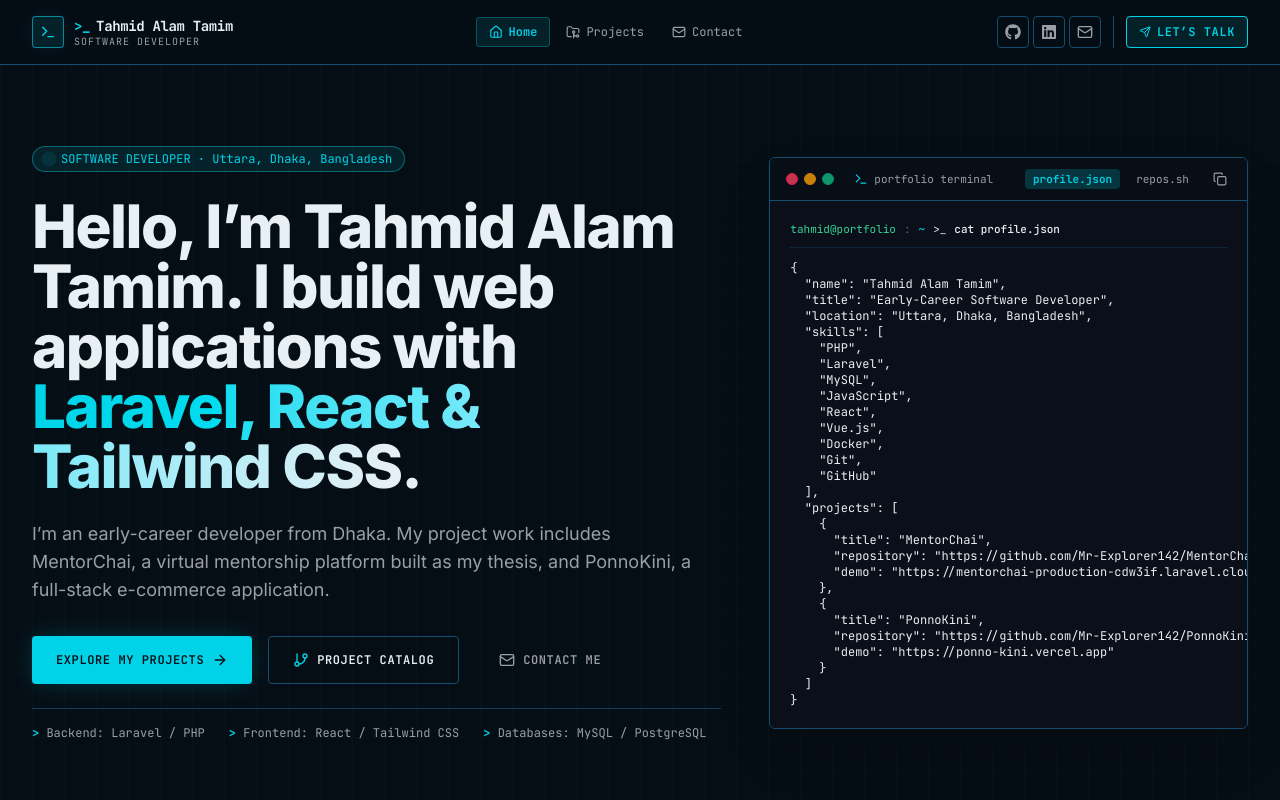
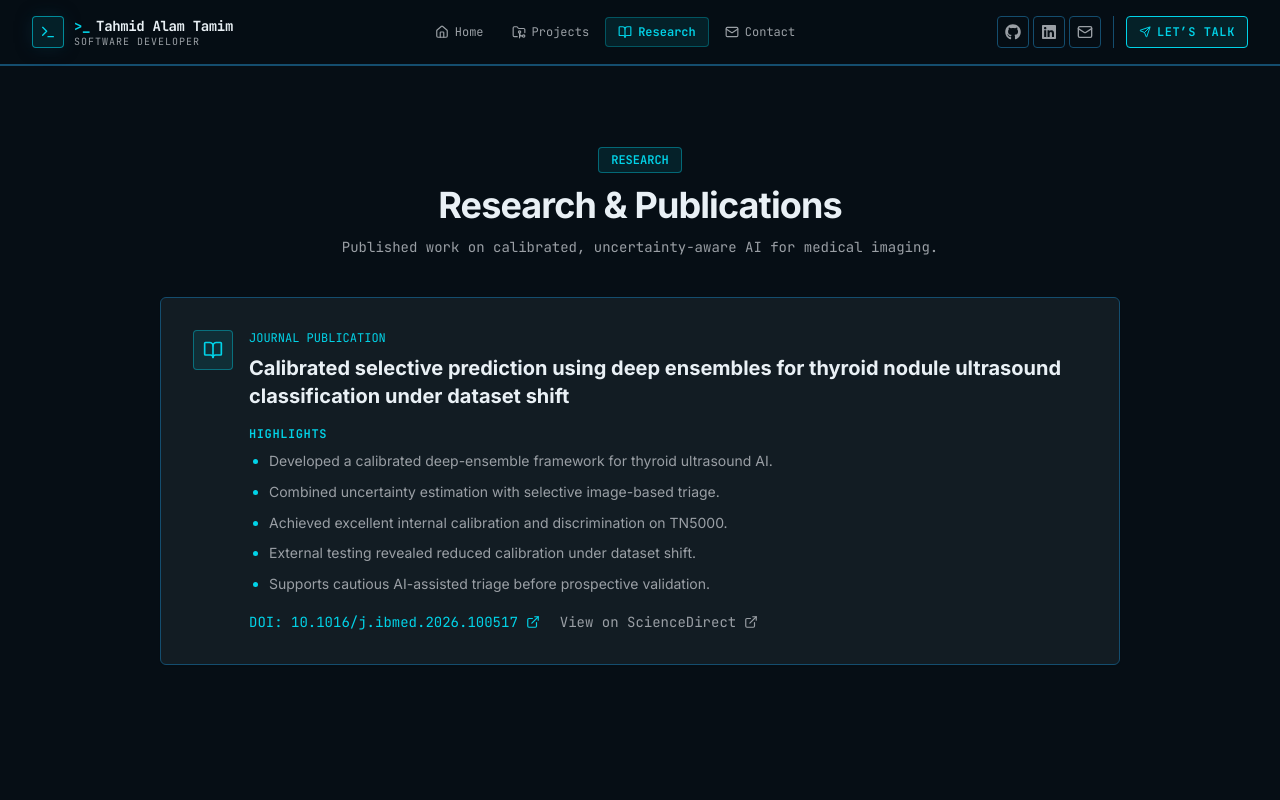
Before and after one commit to Mr-Explorer142/Portfolio-Website, a React (Vite) app: page /research in a window 1280 px wide. Shown: the top 800 px of the page. Built offline with nearby package versions, Linux system fonts and the light colour scheme.

Commit message:
Add Research & Publications section

```diff
--- a/src/App.jsx
+++ b/src/App.jsx
@@ -4,6 +4,7 @@ import { Navbar } from "./components/Navbar";
 import { Footer } from "./components/Footer";
 import { Homepage } from "./pages/Homepage";
 import { Catalog } from "./pages/Catalog";
+import { PublicationSection } from "./components/PublicationSection";
 import { ContactSection } from "./components/ContactSection";
 
 // Helper component to auto-scroll to top when route changes
@@ -42,6 +43,7 @@ export default function App() {
           <Routes>
             <Route path="/" element={<Homepage />} />
             <Route path="/projects" element={<Catalog />} />
+            <Route path="/research" element={<PublicationSection />} />
             <Route path="/contact" element={<ContactSection />} />
             {/* Fallback to homepage */}
             <Route path="*" element={<Homepage />} />
--- a/src/components/Navbar.jsx
+++ b/src/components/Navbar.jsx
@@ -1,14 +1,16 @@
 import React from "react";
 import { Link, useLocation } from "react-router-dom";
-import { FolderGit2, House, Mail, Send, Terminal } from "lucide-react";
+import { BookOpen, FolderGit2, House, Mail, Send, Terminal } from "lucide-react";
 import { FaGithub, FaLinkedin } from "react-icons/fa6";
 import { profile } from "../data/profile";
 import { Button } from "./ui/button";
 
 export function Navbar() {
   const location = useLocation();
+  const isHome = location.pathname === "/";
   const isCatalog = location.pathname === "/projects";
   const isContact = location.pathname === "/contact";
+  const isPublication = location.pathname === "/research";
 
   return (
     <header className="sticky top-0 z-50 w-full border-b border-border bg-background/80 backdrop-blur-md transition-all">
@@ -39,9 +41,9 @@ export function Navbar() {
         >
           <Link
             to="/"
-            aria-current={!isCatalog && !isContact ? "page" : undefined}
+            aria-current={isHome ? "page" : undefined}
             className={`inline-flex items-center gap-1 px-1 py-1.5 rounded transition-colors sm:gap-1.5 sm:px-3 ${
-              !isCatalog && !isContact
+              isHome
                 ? "text-accent bg-accent/10 border border-accent/30 font-semibold"
                 : "text-muted-foreground hover:text-primary hover:bg-card/50"
             }`}
@@ -60,6 +62,18 @@ export function Navbar() {
           >
             <FolderGit2 className="w-3 h-3 sm:h-3.5 sm:w-3.5" />
             Projects
+          </Link>
+          <Link
+            to="/research"
+            aria-current={isPublication ? "page" : undefined}
+            className={`inline-flex items-center gap-1 px-1 py-1.5 rounded transition-colors sm:gap-1.5 sm:px-3 ${
+              isPublication
+                ? "text-accent bg-accent/10 border border-accent/30 font-semibold"
+                : "text-muted-foreground hover:text-primary hover:bg-card/50"
+            }`}
+          >
+            <BookOpen className="w-3 h-3 sm:h-3.5 sm:w-3.5" />
+            Research
           </Link>
           <Link
             to="/contact"
--- /dev/null
+++ b/src/components/PublicationSection.jsx
@@ -0,0 +1,68 @@
+import React from "react";
+import { BookOpen, ExternalLink } from "lucide-react";
+import { Badge } from "./ui/badge";
+import { Card } from "./ui/card";
+
+export function PublicationSection() {
+  return (
+    <section id="publications" className="py-20 border-t border-border relative z-10 scroll-mt-20">
+      <div className="max-w-5xl mx-auto px-4 sm:px-6 lg:px-8">
+        <div className="text-center max-w-2xl mx-auto mb-10 space-y-3">
+          <Badge variant="accent" className="font-mono text-xs px-3 py-1">RESEARCH</Badge>
+          <h2 className="text-3xl sm:text-4xl font-bold tracking-tight text-primary">Research &amp; Publications</h2>
+          <p className="text-muted-foreground text-sm font-mono">
+            Published work on calibrated, uncertainty-aware AI for medical imaging.
+          </p>
+        </div>
+
+        <Card className="border-border bg-card p-6 sm:p-8">
+          <div className="flex items-start gap-4">
+            <div className="w-10 h-10 shrink-0 rounded border border-accent/40 bg-accent/10 flex items-center justify-center">
+              <BookOpen className="w-5 h-5 text-accent" />
+            </div>
+            <div className="min-w-0 space-y-4">
+              <div className="space-y-2">
+                <p className="text-xs font-mono text-accent">JOURNAL PUBLICATION</p>
+                <h3 className="text-lg sm:text-xl font-bold text-primary leading-snug">
+                  Calibrated selective prediction using deep ensembles for thyroid nodule ultrasound classification under dataset shift
+                </h3>
+              </div>
+
+              <div>
+                <h4 className="text-xs font-mono font-semibold text-accent uppercase tracking-wider mb-2">Highlights</h4>
+                <ul className="space-y-2 text-sm text-muted-foreground leading-relaxed list-disc pl-5 marker:text-accent">
+                  <li>Developed a calibrated deep-ensemble framework for thyroid ultrasound AI.</li>
+                  <li>Combined uncertainty estimation with selective image-based triage.</li>
+                  <li>Achieved excellent internal calibration and discrimination on TN5000.</li>
+                  <li>External testing revealed reduced calibration under dataset shift.</li>
+                  <li>Supports cautious AI-assisted triage before prospective validation.</li>
+                </ul>
+              </div>
+
+              <div className="flex flex-wrap gap-x-5 gap-y-2 text-sm font-mono">
+                <a
+                  href="https://doi.org/10.1016/j.ibmed.2026.100517"
+                  target="_blank"
+                  rel="noreferrer"
+                  className="inline-flex items-center gap-2 text-accent hover:text-primary transition-colors"
+                >
+                  DOI: 10.1016/j.ibmed.2026.100517
+                  <ExternalLink className="w-3.5 h-3.5" />
+                </a>
+                <a
+                  href="https://www.sciencedirect.com/science/article/pii/S2666521226001754?via%3Dihub"
+                  target="_blank"
+                  rel="noreferrer"
+                  className="inline-flex items-center gap-2 text-muted-foreground hover:text-accent transition-colors"
+                >
+                  View on ScienceDirect
+                  <ExternalLink className="w-3.5 h-3.5" />
+                </a>
+              </div>
+            </div>
+          </div>
+        </Card>
+      </div>
+    </section>
+  );
+}
--- a/src/pages/Homepage.jsx
+++ b/src/pages/Homepage.jsx
@@ -24,6 +24,7 @@ import projectsData from "../data/projects.json";
 import { profile } from "../data/profile";
 import { TerminalMockup } from "../components/TerminalMockup";
 import { ContactSection } from "../components/ContactSection";
+import { PublicationSection } from "../components/PublicationSection";
 import { Button } from "../components/ui/button";
 import { Card, CardHeader, CardTitle, CardDescription, CardContent, CardFooter } from "../components/ui/card";
 import { Badge } from "../components/ui/badge";
@@ -326,6 +327,8 @@ export function Homepage() {
         </div>
       </section>
 
+      <PublicationSection />
+
       <ContactSection />
     </div>
   );
```
